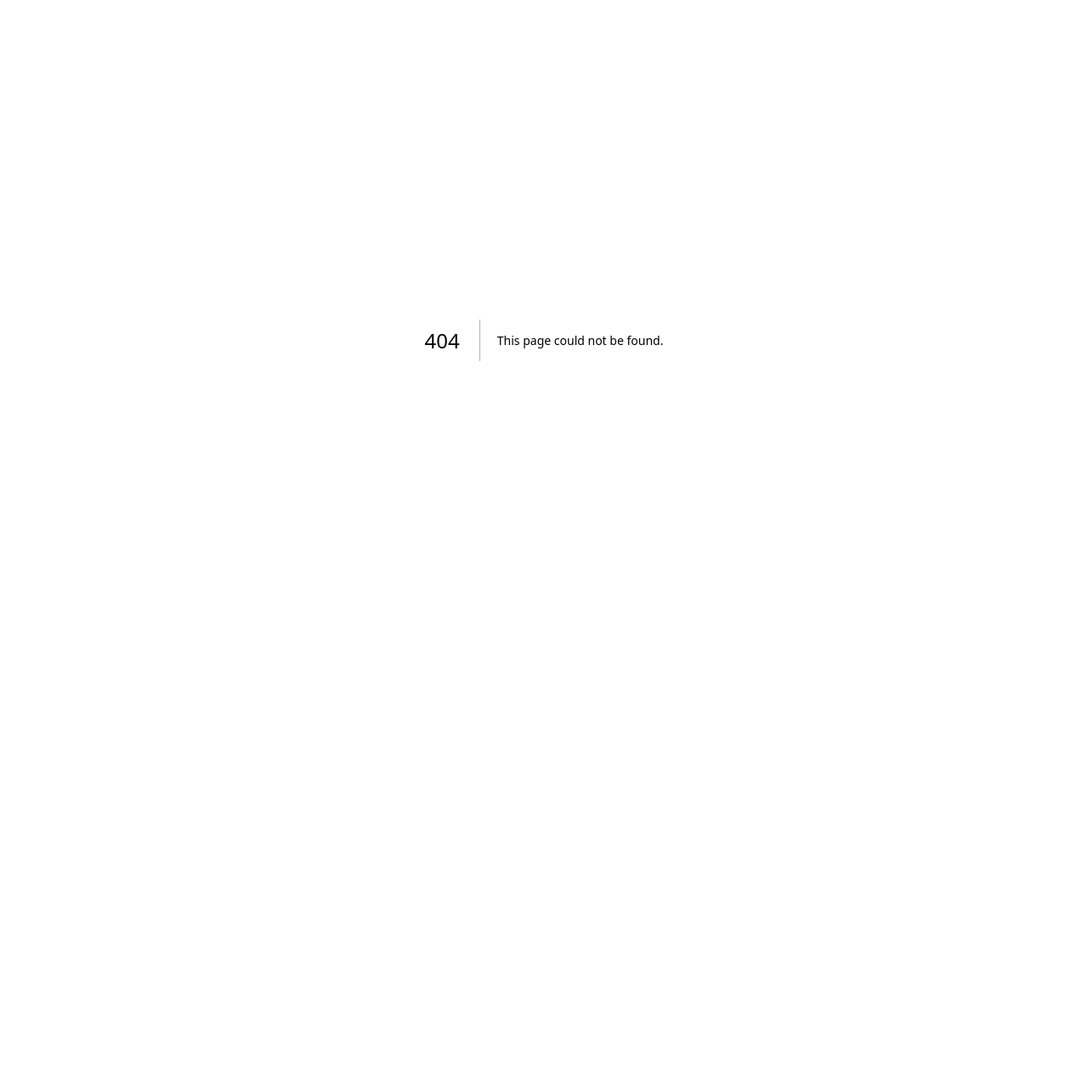
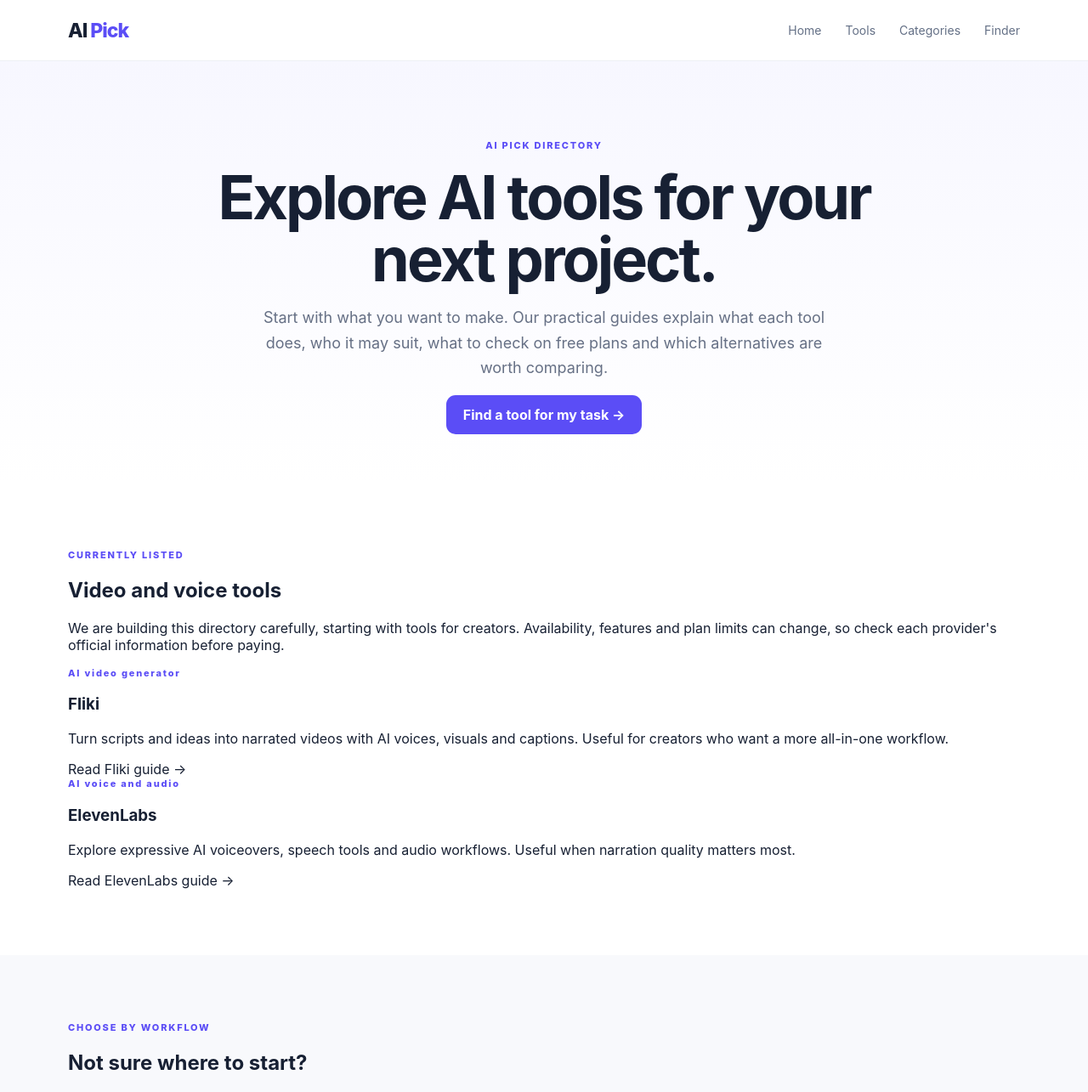
Before and after one commit to alenlenthang4/ai-pick, a Next.js app: page /tools in a window 1280 px wide. Before the commit this address had no page. Shown: the top 1285 px of the page at 85% size. Before the commit the page ends 800 px from the top, so only its background shows below. Built offline with nearby package versions, Linux system fonts and the light colour scheme.

Commit message:
Add AI tools directory page

```diff
--- /dev/null
+++ b/app/tools/page.tsx
@@ -0,0 +1,111 @@
+import type { Metadata } from "next";
+
+export const metadata: Metadata = {
+  title: "AI Tools Directory: Compare Video and Voice Tools | AI Pick",
+  description:
+    "Browse AI Pick's practical guides to AI video generators and voice tools. Compare use cases, free-plan limits, strengths and alternatives before choosing.",
+};
+
+const tools = [
+  {
+    name: "Fliki",
+    category: "AI video generator",
+    description:
+      "Turn scripts and ideas into narrated videos with AI voices, visuals and captions. Useful for creators who want a more all-in-one workflow.",
+    href: "/tools/fliki",
+    label: "Read Fliki guide →",
+  },
+  {
+    name: "ElevenLabs",
+    category: "AI voice and audio",
+    description:
+      "Explore expressive AI voiceovers, speech tools and audio workflows. Useful when narration quality matters most.",
+    href: "/tools/elevenlabs",
+    label: "Read ElevenLabs guide →",
+  },
+];
+
+export default function ToolsDirectoryPage() {
+  return (
+    <main>
+      <nav className="nav">
+        <div className="wrap navInner">
+          <a className="brand" href="/">AI <span>Pick</span></a>
+          <div className="navLinks">
+            <a href="/">Home</a>
+            <a href="/tools">Tools</a>
+            <a href="/#categories">Categories</a>
+            <a href="/#finder">Finder</a>
+          </div>
+        </div>
+      </nav>
+
+      <section className="hero toolHero">
+        <div className="wrap heroInner">
+          <div className="eyebrow">AI PICK DIRECTORY</div>
+          <h1>Explore AI tools for your next project.</h1>
+          <p className="heroText">
+            Start with what you want to make. Our practical guides explain what each
+            tool does, who it may suit, what to check on free plans and which
+            alternatives are worth comparing.
+          </p>
+          <a className="button" href="/#finder">Find a tool for my task →</a>
+        </div>
+      </section>
+
+      <section className="section">
+        <div className="wrap">
+          <div className="kicker">CURRENTLY LISTED</div>
+          <h2>Video and voice tools</h2>
+          <p className="wideText">
+            We are building this directory carefully, starting with tools for
+            creators. Availability, features and plan limits can change, so check
+            each provider's official information before paying.
+          </p>
+          <div className="infoGrid">
+            {tools.map((tool) => (
+              <article className="infoCard" key={tool.name}>
+                <div className="kicker">{tool.category}</div>
+                <h3>{tool.name}</h3>
+                <p>{tool.description}</p>
+                <a href={tool.href}>{tool.label}</a>
+              </article>
+            ))}
+          </div>
+        </div>
+      </section>
+
+      <section className="section soft">
+        <div className="wrap">
+          <div className="kicker">CHOOSE BY WORKFLOW</div>
+          <h2>Not sure where to start?</h2>
+          <p className="wideText">
+            If you need a complete video from a script, compare an AI video tool.
+            If you already have visuals and mainly need narration, start with an
+            AI voice tool. The AI Pick Finder can narrow the options by task and
+            free-plan availability.
+          </p>
+          <a className="button" href="/#finder">Use AI Pick Finder →</a>
+          <p className="smallNote">
+            AI Pick may earn a commission from qualifying referrals. This does not
+            determine our editorial assessments.
+          </p>
+        </div>
+      </section>
+
+      <footer>
+        <div className="wrap footerInner">
+          <div>
+            <a className="brand" href="/">AI <span>Pick</span></a>
+            <p>Find the right AI tool for the job.</p>
+          </div>
+          <div className="footerNote">
+            <a href="/about">About</a> ·{" "}
+            <a href="/affiliate-disclosure">Affiliate disclosure</a> ·{" "}
+            <a href="/privacy">Privacy</a>
+          </div>
+        </div>
+      </footer>
+    </main>
+  );
+}
```
